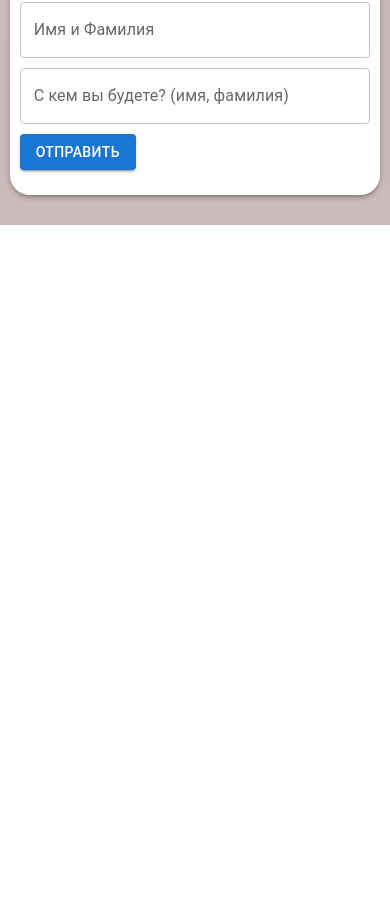
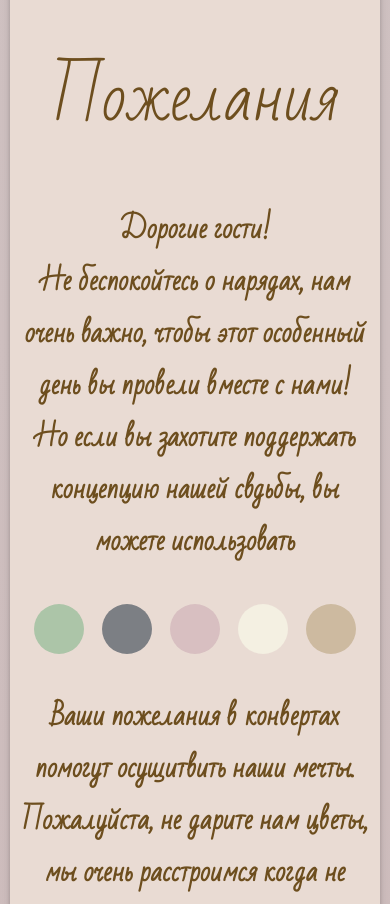
Before and after one commit to pemponce/ForSister, a React (Create React App) app in the folder front/: page / in a window 390 px wide. Shown: the part 4312-5216 px from the top of the page. Before the commit the page ends 4537 px from the top, so only its background shows below. Built offline with nearby package versions, Linux system fonts and the light colour scheme.

Commit message:
added new block, optimized for small phones, adopt map size for better view on mobile dev

```diff
--- a/front/src/App.css
+++ b/front/src/App.css
@@ -47,6 +47,13 @@
     background: rgb(213, 213, 213);
     background: linear-gradient(180deg, rgba(213, 213, 213, 1) 0%, rgba(204, 185, 185, 1) 100%);
     background-size: auto;
+}
+
+.circleColorPalette {
+    width: 75px;
+    height: 75px;
+    border-radius: 100%;
+    background-color: white;
 }
 
 .paperStyle {
@@ -115,11 +122,10 @@ h1 {
 .ImgK {
     margin: auto;
     width: 95%;
-    height: 900px;
+    height: 800px;
     background-image: url('../public/img/Karina_I_Vlad.jpg');
     background-position: 50% 30%;
-    background-repeat: no-repeat; /* Отключить повторение фона */
-
+    background-repeat: no-repeat;
 }
 
 .glassImage {
@@ -178,12 +184,6 @@ body {
     align-items: center;
 }
 
-.table {
-    width: auto;
-    height: 50%;
-    margin: auto;
-}
-
 table {
     width: auto;
     box-sizing: inherit;
@@ -198,6 +198,12 @@ table {
 .table td {
     padding: 8px;
     border-bottom: 1px solid #eee;
+    vertical-align: center;
+    margin: auto;
+}
+
+.tablePalette td {
+    padding: 8px;
     vertical-align: center;
     margin: auto;
 }
@@ -233,7 +239,7 @@ table {
 
     .mapSize {
         width: 100%;
-        height: 100%;
+        height: 250px;
         margin: auto;
 
         border-radius: 15px;
@@ -246,6 +252,14 @@ table {
         padding-right: 0 !important;
         padding-bottom: 20px !important;
     }
+
+    .circleColorPalette {
+        width: 50px;
+        height: 50px;
+        border-radius: 100%;
+        background-color: white;
+    }
+
 
     .tdContent {
         padding-right: 5px;
@@ -268,3 +282,61 @@ table {
         background-color: #fff !important;
     }
 }
+
+@media (max-width: 378px) {
+
+    .mapSize {
+        width: 100%;
+        height: 100%;
+        margin: auto;
+
+        border-radius: 15px;
+    }
+
+    .containerStyle {
+        margin-right: 0 !important;
+        margin-left: 0 !important;
+        padding-left: 0 !important;
+        padding-right: 0 !important;
+        padding-bottom: 20px !important;
+    }
+
+    .circleColorPalette {
+        width: 50px;
+        height: 50px;
+        border-radius: 100%;
+        background-color: white;
+    }
+
+    .tdContent {
+        padding-right: 2px;
+        padding-left: 2px;
+    }
+
+    .paperStyle {
+        padding: 25px 0px !important;
+        width: 95% !important;
+        margin: 10px auto !important;
+        border-radius: 20px !important;
+        background-color: #e9dbd3 !important;
+    }
+
+    .paperStyleForm {
+        padding: 25px 0 !important;
+        width: 95% !important;
+        margin: 10px auto !important;
+        border-radius: 20px !important;
+        background-color: #fff !important;
+    }
+
+    h1 {
+        width: auto;
+    }
+
+    .circleColorPalette {
+        width: 30px;
+        height: 30px;
+        border-radius: 100%;
+        background-color: white;
+    }
+}
--- a/front/src/App.js
+++ b/front/src/App.js
@@ -1,12 +1,13 @@
 import './App.css';
 import React from "react";
-import SomeInformation from "./components/SomeInformation.js";
+import TopPagePhotos from "./components/TopPagePhotos.js";
 import DayPlan from "./components/DayPlan.js";
 import Person from "./components/Person.js";
 import TextAndDateInformation from "./components/TextAndDateInformation.js";
 import {Route, BrowserRouter as Router, Routes} from "react-router-dom";
 import Users from "./components/Users";
 import PlaceInformation from "./components/PlaceInformation";
+import Recommendations from "./components/Recommendations";
 
 function MainPage() {
 
@@ -25,10 +26,11 @@ function MainPage() {
         <div className="page">
 
             <div>
-                <SomeInformation/>
+                <TopPagePhotos/>
                 <TextAndDateInformation/>
                 <DayPlan/>
                 <PlaceInformation/>
+                <Recommendations/>
                 <Person/>
             </div>
 
--- /dev/null
+++ b/front/src/components/Recommendations.js
@@ -0,0 +1,64 @@
+import * as React from "react";
+import {Container, Paper} from "@mui/material";
+import Box from "@mui/material/Box";
+
+export default function Recommendations() {
+
+    return (
+        <Container className="containerStyle">
+            <Paper elevation={3} className="paperStyle">
+                <Box>
+                    <h1>Пожелания</h1>
+
+                    <div className="textContent">
+                        <h3>
+                            Дорогие гости!
+                            <tr/>
+                            Не беспокойтесь о нарядах, нам очень важно, чтобы этот особенный день вы провели вместе с
+                            нами!
+                            Но если вы захотите поддержать концепцию нашей свдьбы, вы можете использовать
+                        </h3>
+                        <table className="tablePalette" style={{borderCollapse: "unset", borderColor: "red !important"}}>
+                            <tbody style={{margin: "auto", alignContent: "center", border: "none !important"}}>
+                            <tr>
+                                <td>
+                                    <div className="circleColorPalette"
+                                         style={{backgroundColor: "rgb(172, 197, 168)"}}></div>
+                                </td>
+                                <td>
+                                    <div className="circleColorPalette"
+                                         style={{backgroundColor: "rgb(124, 127, 132)"}}></div>
+                                </td>
+                                <td>
+                                    <div className="circleColorPalette"
+                                         style={{backgroundColor: "rgb(216, 191, 193)"}}></div>
+                                </td>
+                                <td>
+                                    <div className="circleColorPalette"
+                                         style={{backgroundColor: "rgb(244, 240, 226)"}}></div>
+                                </td>
+                                <td>
+                                    <div className="circleColorPalette"
+                                         style={{backgroundColor: "rgb(205, 186, 160)"}}></div>
+                                </td>
+                            </tr>
+
+                            </tbody>
+                        </table>
+
+                        <h3>
+                            Ваши пожелания в конвертах помогут осущитвить наши мечты. Пожалуйста, не дарите нам цветы,
+                            мы очень расстроимся когда не сможем забрать их с собой.
+                        </h3>
+                        <tr/>
+                        <h3>
+                            Будем благодарны, если вы воздержитесь от криков "Горько" на празднике.
+                            Для нас поцелуй - знак выражения чувств, он не может быть по заказу.
+                        </h3>
+                    </div>
+                </Box>
+            </Paper>
+        </Container>
+    );
+
+}
--- a/front/src/components/SomeInformation.js
+++ b/front/src/components/TopPagePhotos.js
@@ -2,7 +2,7 @@ import * as React from "react";
 import {Container, Paper} from "@mui/material";
 import Box from "@mui/material/Box";
 
-export default function SomeInformation() {
+export default function TopPagePhotos() {
 
 
     return (
```
